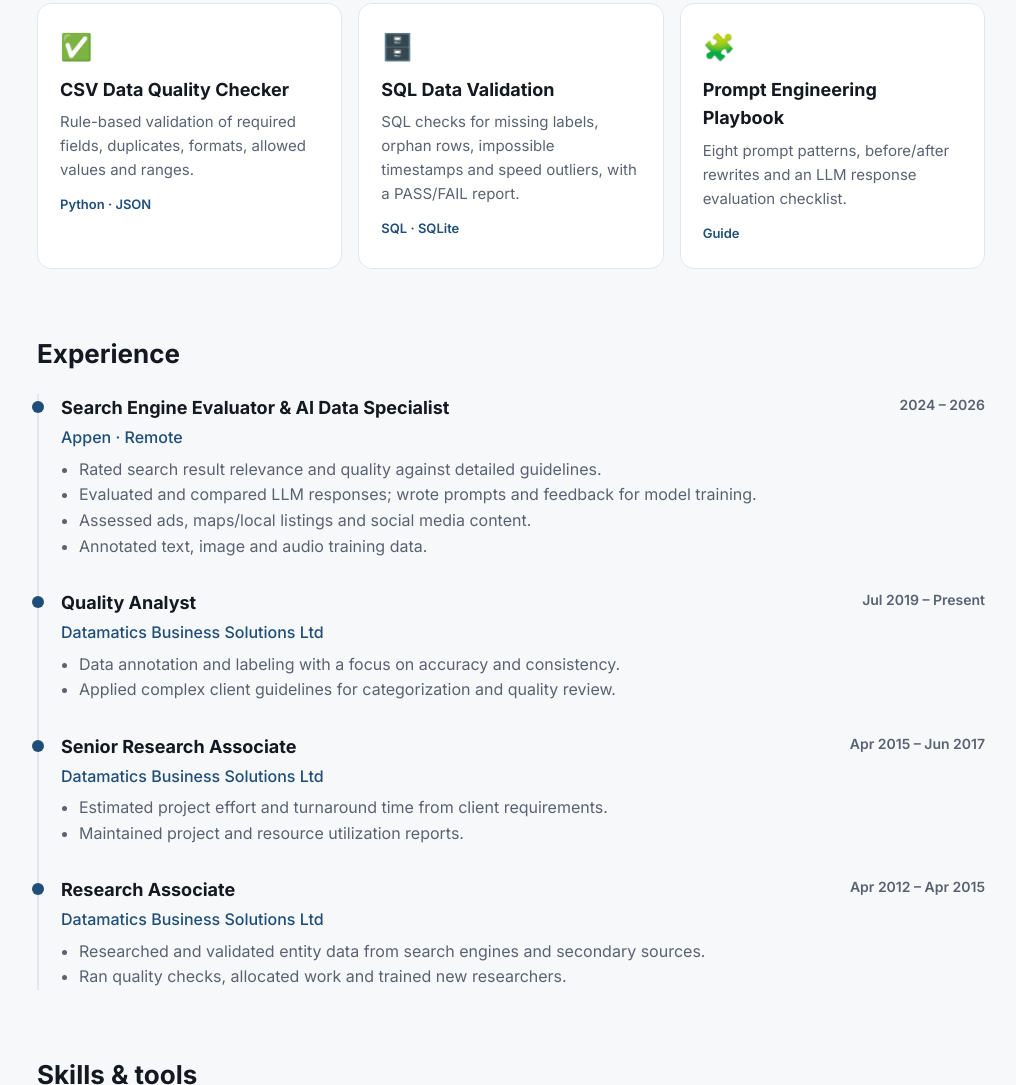
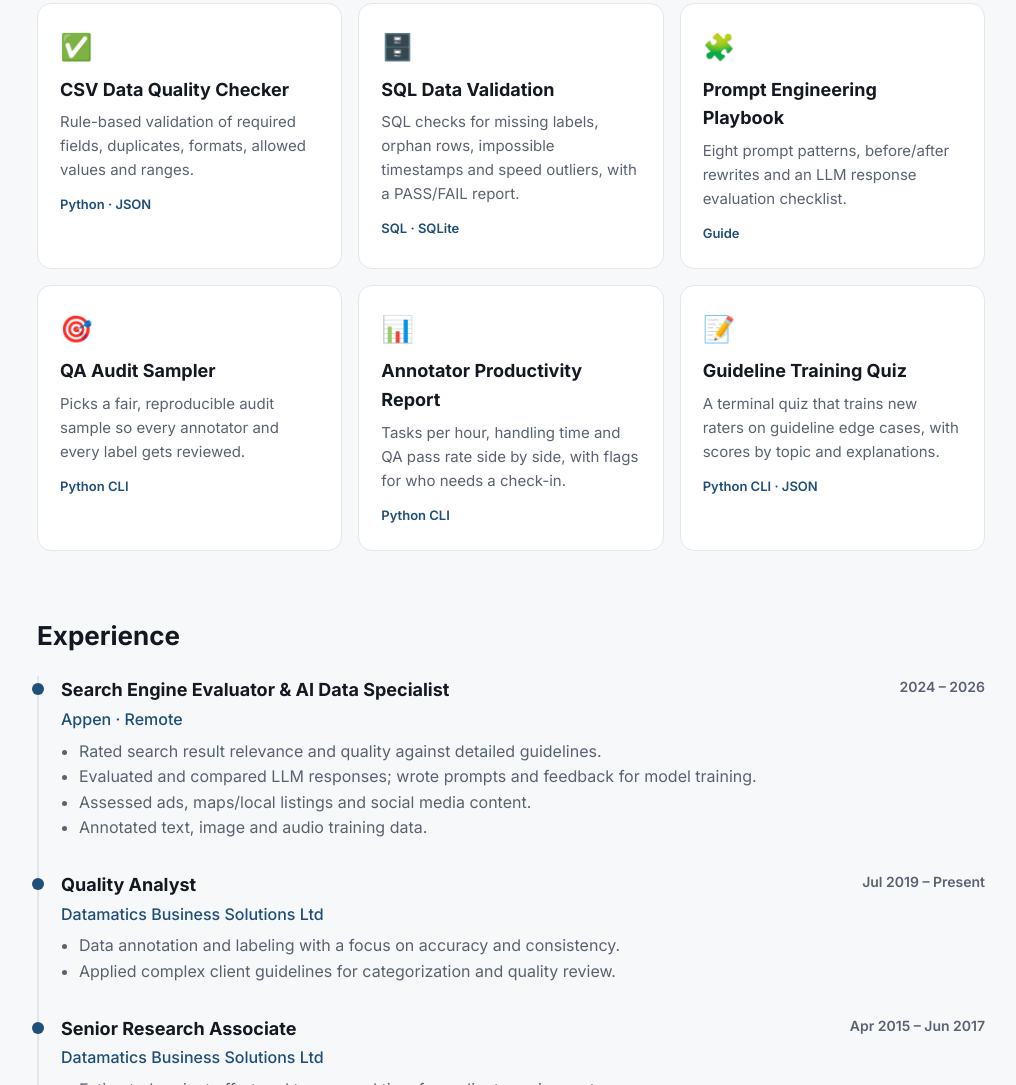
Before and after one commit to affo-momin/affo-momin.github.io, a plain HTML site: page index.html in a window 1280 px wide. Shown: the part 1573-2658 px from the top of the page, without its empty margins (129-1145 px from the left). Drawn offline with Linux system fonts and the light colour scheme.

Commit message:
Add files via upload

```diff
--- a/index.html
+++ b/index.html
@@ -90,6 +90,9 @@ footer{border-top:1px solid var(--line);padding:28px 16px;text-align:center;colo
       <a class="card proj" href="https://github.com/affo-momin/data-quality-checker"><div class="ico">✅</div><h3>CSV Data Quality Checker</h3><p>Rule-based validation of required fields, duplicates, formats, allowed values and ranges.</p><span class="tag">Python · JSON</span></a>
       <a class="card proj" href="https://github.com/affo-momin/sql-data-validation"><div class="ico">🗄️</div><h3>SQL Data Validation</h3><p>SQL checks for missing labels, orphan rows, impossible timestamps and speed outliers, with a PASS/FAIL report.</p><span class="tag">SQL · SQLite</span></a>
       <a class="card proj" href="https://github.com/affo-momin/prompt-engineering-playbook"><div class="ico">🧩</div><h3>Prompt Engineering Playbook</h3><p>Eight prompt patterns, before/after rewrites and an LLM response evaluation checklist.</p><span class="tag">Guide</span></a>
+      <a class="card proj" href="https://github.com/affo-momin/qa-audit-sampler"><div class="ico">🎯</div><h3>QA Audit Sampler</h3><p>Picks a fair, reproducible audit sample so every annotator and every label gets reviewed.</p><span class="tag">Python CLI</span></a>
+      <a class="card proj" href="https://github.com/affo-momin/annotator-productivity-report"><div class="ico">📊</div><h3>Annotator Productivity Report</h3><p>Tasks per hour, handling time and QA pass rate side by side, with flags for who needs a check-in.</p><span class="tag">Python CLI</span></a>
+      <a class="card proj" href="https://github.com/affo-momin/guideline-quiz"><div class="ico">📝</div><h3>Guideline Training Quiz</h3><p>A terminal quiz that trains new raters on guideline edge cases, with scores by topic and explanations.</p><span class="tag">Python CLI · JSON</span></a>
     </div>
   </section>
 
```
